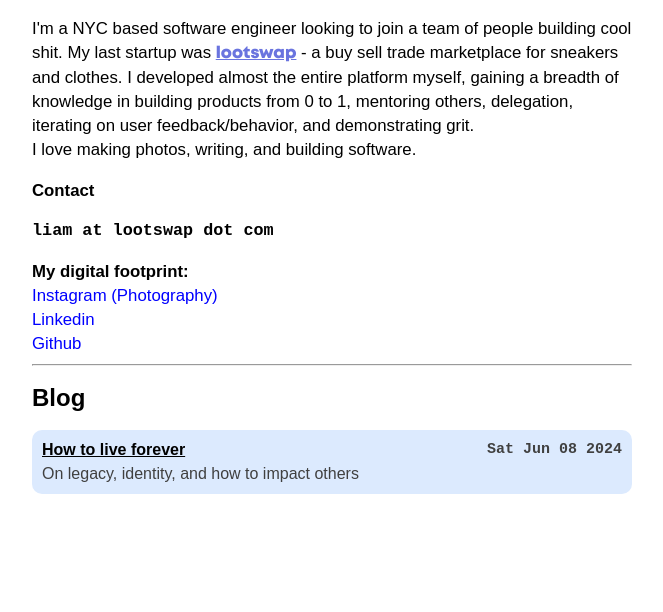
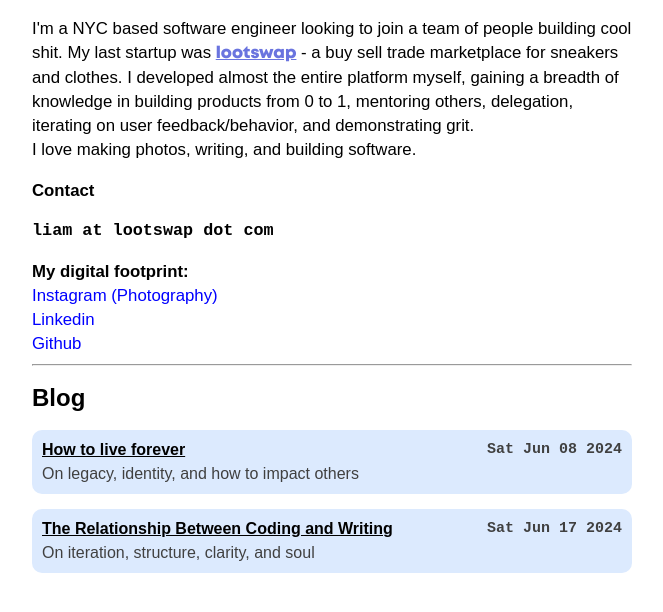
Before and after one commit to cnoott/liamamad.io, an Eleventy site: page src/index.html in a window 1280 px wide. Shown: the part 112-724 px from the top of the page, without its empty margins (308-971 px from the left). Built offline with nearby package versions, Linux system fonts and the light colour scheme; Eleventy itself is replaced by a stand-in of ours; files that its build step writes are made by us from their sources.

Commit message:
chagnges

```diff
--- a/src/assets/css/local.css
+++ b/src/assets/css/local.css
@@ -168,6 +168,7 @@ ul {
   padding-left: 10px;
   border-radius: 10px;
   position: relative;
+  margin-bottom: 15px;
 }
 
 .blog a {
--- a/src/index.html
+++ b/src/index.html
@@ -87,6 +87,14 @@ order: 100
           <p class="date">Sat Jun 08 2024</p>
         </a>
       </li>
+      <li class="blog-post">
+        <a href="/posts/coding-and-writing.html" style="text-decoration: none;">
+            <h4 class="blog-title">The Relationship Between Coding and Writing</h4>
+            <p class="blog-desc">On iteration, structure, clarity, and soul</p>
+          <div>
+          <p class="date">Sat Jun 17 2024</p>
+        </a>
+      </li>
     </ul>
   </section>
 </main>
```
Also changed, not shown: src/posts/coding_and_writing.html (+1 -1 lines), src/posts/how_to_live_forever.html (+1 -1 lines).
